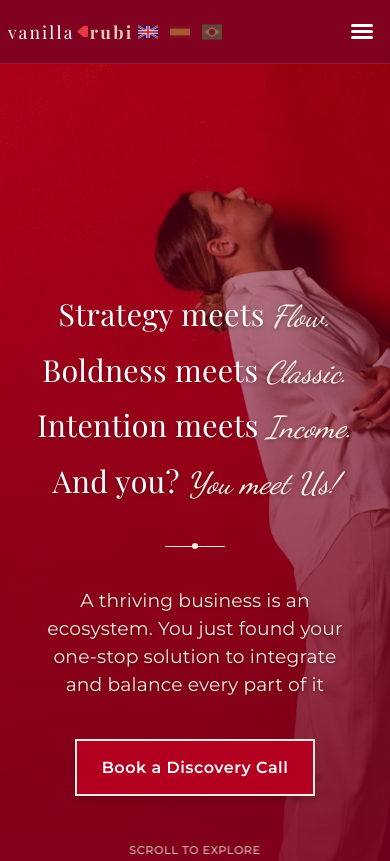
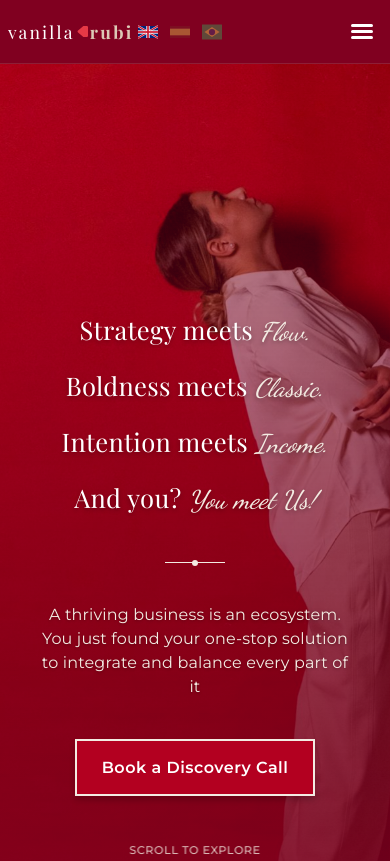
Before and after one commit to l3ak-dev/vanillarubi, a React (Vite) app: page / in a window 390 px wide. Shown: the top 861 px of the page. Built offline with nearby package versions, Linux system fonts and the light colour scheme.

Commit message:
update hero section for mobile languages

```diff
--- a/src/components/MobileHeroSection.tsx
+++ b/src/components/MobileHeroSection.tsx
@@ -82,17 +82,17 @@ const PhraseRow = styled.div`
   align-items: baseline;
   margin-bottom: 1.4rem;
   text-align: center;
-  white-space: nowrap;
   overflow: hidden;
+  flex-wrap: wrap;
 `;
 
 // Primeira parte da frase
 const LeftPhrase = styled.span`
   font-family: 'Playfair Display', serif;
   font-weight: 400;
-  font-size: clamp(1.9rem, 6.5vw, 2.7rem);
+  font-size: clamp(1.6rem, 5.5vw, 2.4rem);
   color: #ffffff;
-  line-height: 1;
+  line-height: 1.2;
   margin: 0;
   padding-right: 5px;
   letter-spacing: 0.01em;
@@ -100,8 +100,16 @@ const LeftPhrase = styled.span`
   display: inline-block;
 
   ${PhraseRow}:nth-child(4) & {
-    font-size: clamp(2.2rem, 7vw, 3rem);
+    font-size: clamp(1.8rem, 6vw, 2.6rem);
     font-weight: 500;
+  }
+
+  html[lang="pt"] &, html[lang="es"] & {
+    font-size: clamp(1.4rem, 5vw, 2.1rem);
+
+    ${PhraseRow}:nth-child(4) & {
+      font-size: clamp(1.6rem, 5.5vw, 2.3rem);
+    }
   }
 `;
 
@@ -109,9 +117,9 @@ const LeftPhrase = styled.span`
 const RightPhrase = styled.span`
   font-family: 'Dancing Script', cursive;
   font-weight: 500;
-  font-size: clamp(1.9rem, 6.5vw, 2.7rem);
+  font-size: clamp(1.6rem, 5.5vw, 2.4rem);
   color: #F3EBE2;
-  line-height: 1;
+  line-height: 1.2;
   font-style: italic;
   margin: 0;
   padding-left: 2px;
@@ -122,8 +130,16 @@ const RightPhrase = styled.span`
     font-family: 'Playfair Display', serif;
     font-style: normal;
     font-weight: 500;
-    font-size: clamp(2.2rem, 7vw, 3rem);
+    font-size: clamp(1.8rem, 6vw, 2.6rem);
     color: #F3EBE2;
+  }
+
+  html[lang="pt"] &, html[lang="es"] & {
+    font-size: clamp(1.4rem, 5vw, 2.1rem);
+
+    ${PhraseRow}:nth-child(4) & {
+      font-size: clamp(1.6rem, 5.5vw, 2.3rem);
+    }
   }
 `;
 
@@ -150,7 +166,7 @@ const Decorator = styled.div`
 
 // Subtítulo
 const Subheadline = styled(motion.p)`
-  font-size: clamp(1.1rem, 4.8vw, 1.4rem);
+  font-size: clamp(1rem, 4vw, 1.3rem);
   color: #F3EBE2;
   font-family: 'Montserrat', sans-serif;
   font-weight: 400;
@@ -159,6 +175,11 @@ const Subheadline = styled(motion.p)`
   text-align: center;
   max-width: 90%;
   text-shadow: 0 1px 3px rgba(0, 0, 0, 0.3);
+
+  html[lang="pt"] &, html[lang="es"] & {
+    font-size: clamp(0.95rem, 3.8vw, 1.2rem);
+    line-height: 1.4;
+  }
 `;
 
 // Botão CTA
@@ -182,6 +203,13 @@ const CTAButton = styled(motion.a)`
   text-align: center;
   position: relative;
   box-shadow: 0 4px 6px rgba(0, 0, 0, 0.2);
+
+  html[lang="pt"] &, html[lang="es"] & {
+    max-width: 280px;
+    padding: 0.8rem 0.5rem;
+    font-size: 0.95rem;
+    white-space: nowrap;
+  }
 `;
 
 // Indicador de scroll
@@ -253,7 +281,7 @@ const itemVariants = {
 };
 
 export const MobileHeroSection: React.FC = () => {
-  const { t } = useTranslation();
+  const { t, i18n } = useTranslation();
 
   return (
     <>
```
